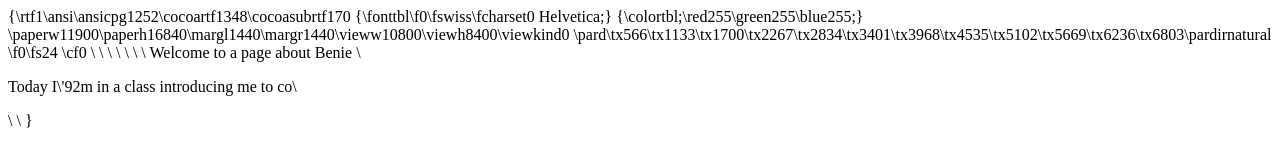
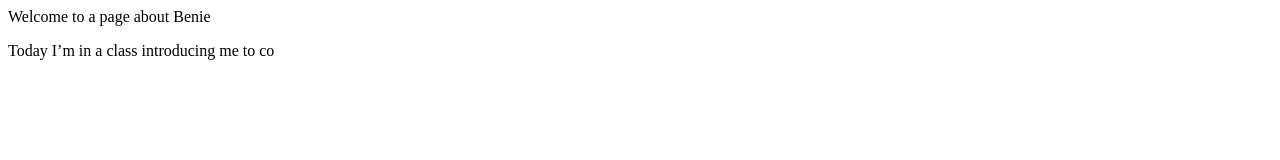
Before and after one commit to benie17/Coding-Class, a plain HTML site: page index.html in a window 1280 px wide. Drawn offline with Linux system fonts and the light colour scheme.

Commit message:
Changed to plain text

```diff
--- a/index.html
+++ b/index.html
@@ -1,20 +1,13 @@
-{\rtf1\ansi\ansicpg1252\cocoartf1348\cocoasubrtf170
-{\fonttbl\f0\fswiss\fcharset0 Helvetica;}
-{\colortbl;\red255\green255\blue255;}
-\paperw11900\paperh16840\margl1440\margr1440\vieww10800\viewh8400\viewkind0
-\pard\tx566\tx1133\tx1700\tx2267\tx2834\tx3401\tx3968\tx4535\tx5102\tx5669\tx6236\tx6803\pardirnatural
+<html>
 
-\f0\fs24 \cf0 <html>\
-\
-	<head>\
-\
-	</head>\
-\
-	<body>\
-		<div\
-		<h1> Welcome to a page about Benie <h/1>\
-		<p> Today I\'92m in a class introducing me to co\
-		<div>\
-	</body\
-</html>\
-}
+	<head>
+
+	</head>
+
+	<body>
+		<div
+		<h1> Welcome to a page about Benie <h/1>
+		<p> Today I’m in a class introducing me to co
+		<div>
+	</body
+</html>
```
